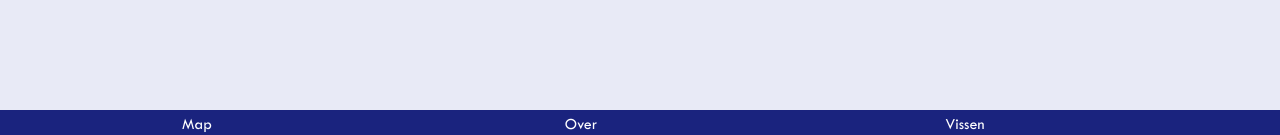
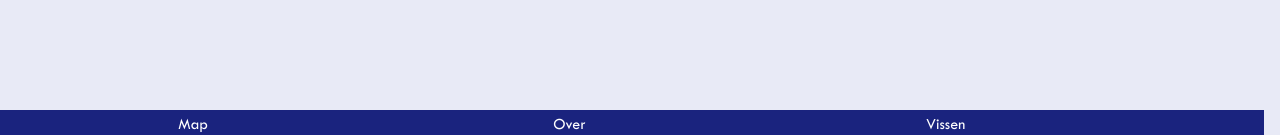
Before and after one commit to svennote/WeFish.github.io, a Jekyll site: the page built from start.html, in a window 1280 px wide. Shown: the part 762-897 px from the top of the page. Built offline with Jekyll 4.4.1, drawn with Linux system fonts in a browser that asks for light colours.

Commit message:
aangepast

```diff
--- a/css/login.scss
+++ b/css/login.scss
@@ -43,7 +43,7 @@
 bottom:0;
 left:0;
 right:0;
-width:100%;
+width:98%;
 padding:5px;
 background-color:$ahsd;
 }
@@ -58,9 +58,15 @@
 text-decoration: none;
 color:white;
 
+}
 
+footer a:hover {
+
+background-color:$ahse;
+color:black;
 
 }
+
 
 
 
```
